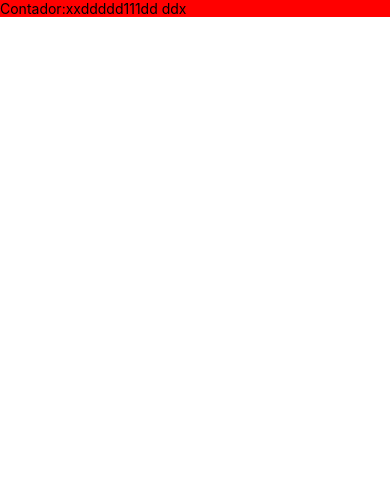
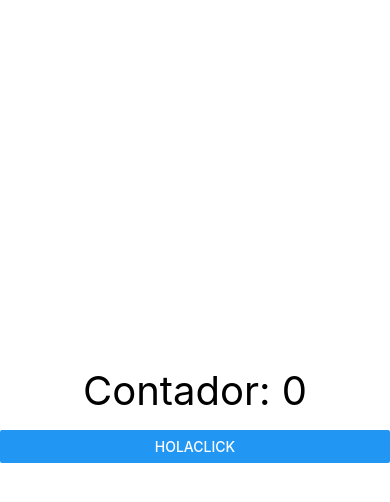
Before and after one commit to fabrogabrielandres/React-Native-Curso-02, a React Native app: screen / in a window 390 px wide. Shown: the top 502 px of the page. Built offline with nearby package versions, Linux system fonts and the light colour scheme.

Commit message:
Componentes Personalisables

```diff
--- a/App.tsx
+++ b/App.tsx
@@ -6,10 +6,9 @@ import { ContadorScreen } from "./src/screens/ContadorScreen";
 
 export const App = () => {
   return (
-    <View>
-      {/* <HolaMundo /> */}
-      <ContadorScreen/>
-    </View>
+    //  <HolaMundo />
+    <ContadorScreen />
+
   );
 };
 
--- a/src/screens/ContadorScreen.tsx
+++ b/src/screens/ContadorScreen.tsx
@@ -1,10 +1,25 @@
-import React from "react";
-import { View, Text } from "react-native";
+import React, { useState } from 'react';
+import { View, Text, Button } from 'react-native';
 
 export const ContadorScreen = () => {
+    const [contador, setContador] = useState(0)
+
     return (
-        <View style={{ display: "flex", backgroundColor: "red" }}>
-            <Text>Contador:xxddddd111dd ddx</Text>
+        <View style={{
+            flex: 1,
+            justifyContent: "center"
+        }}>
+            <Text style={{
+                textAlign: "center",
+                fontSize: 40,
+                top: -15,
+            }}>
+                Contador: {contador}
+            </Text>
+            <Button
+                title="holaclick"
+                onPress={() => setContador(contador + 1)}
+            />
         </View>
     );
 };
```
Also changed, not shown: .eslintrc.js.
